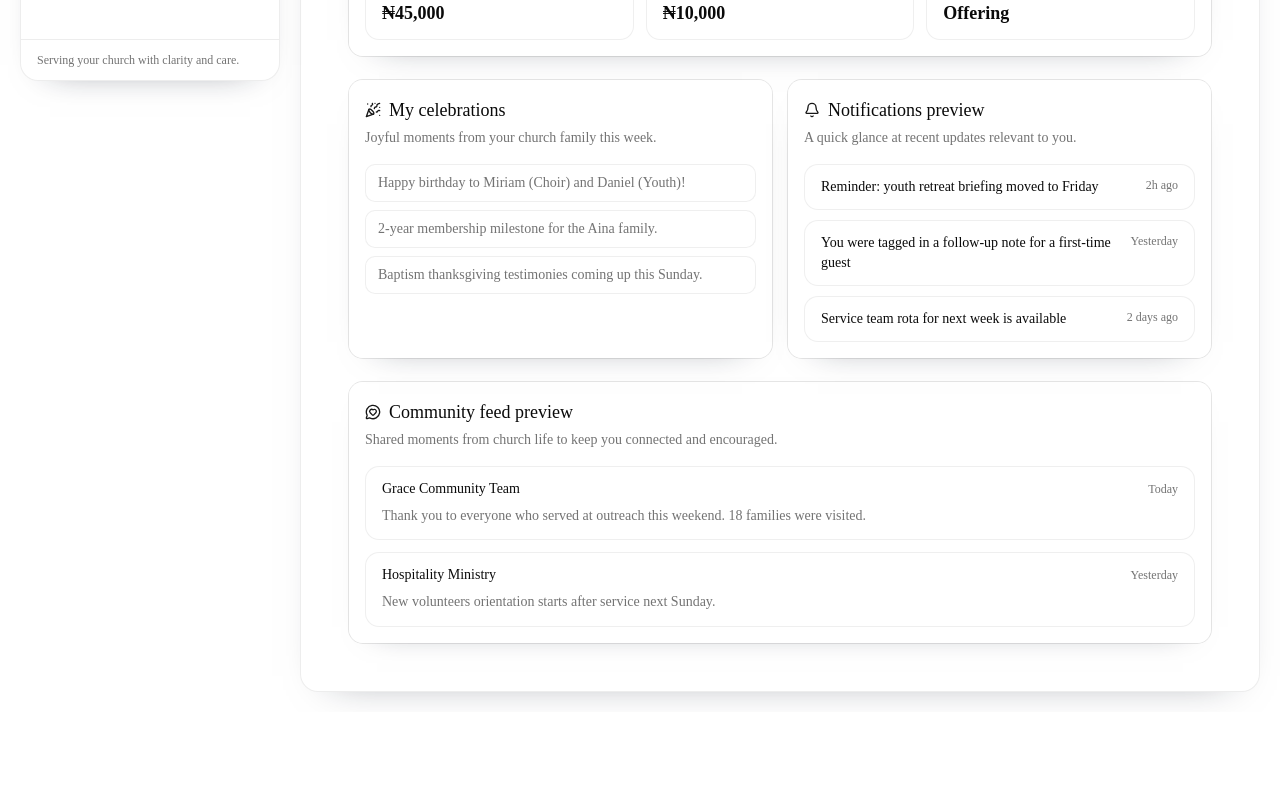
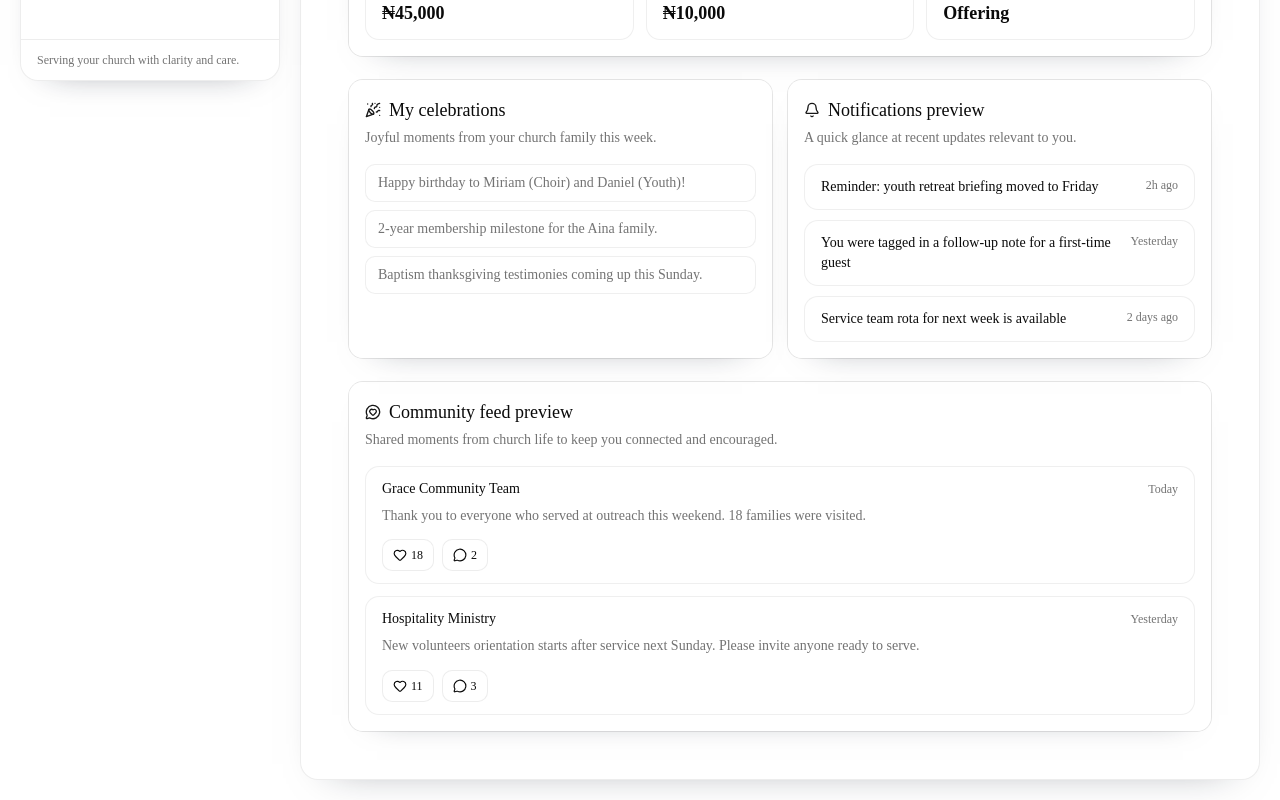
Before and after one commit to Fiximami/shepherdos-web-app, a Next.js app: page /dashboard in a window 1280 px wide. Shown: the part 707-1507 px from the top of the page. Before the commit the page ends 1419 px from the top, so only its background shows below. Built offline with nearby package versions, Linux system fonts and the light colour scheme.

Commit message:
Create a Community Feed component for ShepherdOS.

```diff
--- a/src/components/dashboard/shared/dashboard-home.tsx
+++ b/src/components/dashboard/shared/dashboard-home.tsx
@@ -10,6 +10,7 @@ import {
 } from "lucide-react";
 
 import { PageHeader } from "@/components/dashboard/layout/page-header";
+import { CommunityFeed } from "@/components/feed/community-feed";
 import { Card, CardContent, CardDescription, CardHeader, CardTitle } from "@/components/ui/card";
 
 const upcomingEvents = [
@@ -33,19 +34,6 @@ const notifications = [
   { title: "Reminder: youth retreat briefing moved to Friday", time: "2h ago" },
   { title: "You were tagged in a follow-up note for a first-time guest", time: "Yesterday" },
   { title: "Service team rota for next week is available", time: "2 days ago" },
-] as const;
-
-const communityFeed = [
-  {
-    author: "Grace Community Team",
-    message: "Thank you to everyone who served at outreach this weekend. 18 families were visited.",
-    time: "Today",
-  },
-  {
-    author: "Hospitality Ministry",
-    message: "New volunteers orientation starts after service next Sunday.",
-    time: "Yesterday",
-  },
 ] as const;
 
 export function DashboardHome() {
@@ -180,15 +168,7 @@ export function DashboardHome() {
             </CardDescription>
           </CardHeader>
           <CardContent className="space-y-3">
-            {communityFeed.map((post) => (
-              <div key={post.message} className="rounded-xl border border-border/60 bg-background/60 px-4 py-3">
-                <div className="flex items-center justify-between gap-2">
-                  <p className="text-sm font-medium text-foreground">{post.author}</p>
-                  <span className="text-xs text-muted-foreground">{post.time}</span>
-                </div>
-                <p className="mt-1.5 text-sm leading-relaxed text-muted-foreground">{post.message}</p>
-              </div>
-            ))}
+            <CommunityFeed />
           </CardContent>
         </Card>
       </section>
--- /dev/null
+++ b/src/components/feed/community-feed.tsx
@@ -0,0 +1,190 @@
+"use client";
+
+import { Heart, MessageCircle } from "lucide-react";
+import { useMemo, useState } from "react";
+
+import { Button } from "@/components/ui/button";
+import { Input } from "@/components/ui/input";
+import { cn } from "@/lib/utils";
+
+type FeedComment = {
+  id: string;
+  author: string;
+  message: string;
+  time: string;
+};
+
+type FeedPost = {
+  id: string;
+  author: string;
+  message: string;
+  time: string;
+  likes: number;
+  comments: FeedComment[];
+};
+
+const initialPosts: FeedPost[] = [
+  {
+    id: "post-1",
+    author: "Grace Community Team",
+    message:
+      "Thank you to everyone who served at outreach this weekend. 18 families were visited.",
+    time: "Today",
+    likes: 18,
+    comments: [
+      {
+        id: "c-1",
+        author: "Ruth Eze",
+        message: "Grateful to be part of this. The visits were truly meaningful.",
+        time: "1h ago",
+      },
+      {
+        id: "c-2",
+        author: "Samuel Okoro",
+        message: "Can we share the next outreach schedule early this week?",
+        time: "45m ago",
+      },
+    ],
+  },
+  {
+    id: "post-2",
+    author: "Hospitality Ministry",
+    message:
+      "New volunteers orientation starts after service next Sunday. Please invite anyone ready to serve.",
+    time: "Yesterday",
+    likes: 11,
+    comments: [
+      {
+        id: "c-3",
+        author: "Deborah Afolabi",
+        message: "I have two people interested from my connect group.",
+        time: "Yesterday",
+      },
+      {
+        id: "c-4",
+        author: "David Aina",
+        message: "Could we also include a brief follow-up training slot?",
+        time: "Yesterday",
+      },
+      {
+        id: "c-5",
+        author: "Moses Bassey",
+        message: "Happy to support with welcome desk setup.",
+        time: "20h ago",
+      },
+    ],
+  },
+];
+
+export function CommunityFeed() {
+  const [likedPostIds, setLikedPostIds] = useState<Record<string, boolean>>({});
+  const [openCommentsPostIds, setOpenCommentsPostIds] = useState<Record<string, boolean>>({});
+  const [draftByPostId, setDraftByPostId] = useState<Record<string, string>>({});
+
+  const posts = useMemo(() => initialPosts, []);
+
+  return (
+    <div className="space-y-3">
+      {posts.map((post) => {
+        const liked = Boolean(likedPostIds[post.id]);
+        const isCommentsOpen = Boolean(openCommentsPostIds[post.id]);
+        const likeCount = liked ? post.likes + 1 : post.likes;
+        const commentCount = post.comments.length;
+
+        return (
+          <article
+            key={post.id}
+            className="rounded-xl border border-border/60 bg-background/60 px-4 py-3"
+          >
+            <div className="flex items-center justify-between gap-2">
+              <p className="text-sm font-medium text-foreground">{post.author}</p>
+              <span className="text-xs text-muted-foreground">{post.time}</span>
+            </div>
+
+            <p className="mt-1.5 text-sm leading-relaxed text-muted-foreground">
+              {post.message}
+            </p>
+
+            <div className="mt-3 flex flex-wrap gap-2">
+              <Button
+                type="button"
+                variant="outline"
+                size="sm"
+                className={cn(
+                  "h-8 rounded-lg border-border/70 bg-background/80 text-xs",
+                  liked && "border-primary/35 bg-primary/10 text-foreground",
+                )}
+                onClick={() =>
+                  setLikedPostIds((current) => ({
+                    ...current,
+                    [post.id]: !current[post.id],
+                  }))
+                }
+              >
+                <Heart
+                  className={cn("size-3.5", liked && "fill-current text-primary")}
+                  aria-hidden
+                />
+                {likeCount}
+              </Button>
+
+              <Button
+                type="button"
+                variant="outline"
+                size="sm"
+                className="h-8 rounded-lg border-border/70 bg-background/80 text-xs"
+                onClick={() =>
+                  setOpenCommentsPostIds((current) => ({
+                    ...current,
+                    [post.id]: !current[post.id],
+                  }))
+                }
+              >
+                <MessageCircle className="size-3.5" aria-hidden />
+                {commentCount}
+              </Button>
+            </div>
+
+            {isCommentsOpen ? (
+              <div className="mt-3 rounded-lg border border-border/60 bg-background/70 p-3">
+                <div className="space-y-2.5">
+                  {post.comments.map((comment) => (
+                    <div
+                      key={comment.id}
+                      className="rounded-lg border border-border/50 bg-background/80 px-3 py-2"
+                    >
+                      <div className="flex items-center justify-between gap-2">
+                        <p className="text-xs font-medium text-foreground">{comment.author}</p>
+                        <span className="text-[11px] text-muted-foreground">{comment.time}</span>
+                      </div>
+                      <p className="mt-1 text-xs leading-relaxed text-muted-foreground">
+                        {comment.message}
+                      </p>
+                    </div>
+                  ))}
+                </div>
+
+                <div className="mt-3 flex gap-2">
+                  <Input
+                    value={draftByPostId[post.id] ?? ""}
+                    onChange={(event) =>
+                      setDraftByPostId((current) => ({
+                        ...current,
+                        [post.id]: event.target.value,
+                      }))
+                    }
+                    placeholder="Write a thoughtful comment..."
+                    className="h-9 rounded-lg bg-background/90 text-sm"
+                  />
+                  <Button type="button" size="sm" className="h-9 rounded-lg px-3 text-xs">
+                    Post
+                  </Button>
+                </div>
+              </div>
+            ) : null}
+          </article>
+        );
+      })}
+    </div>
+  );
+}
```
Also changed, not shown: 1 other file (tests, documents, lock files or other folders).
